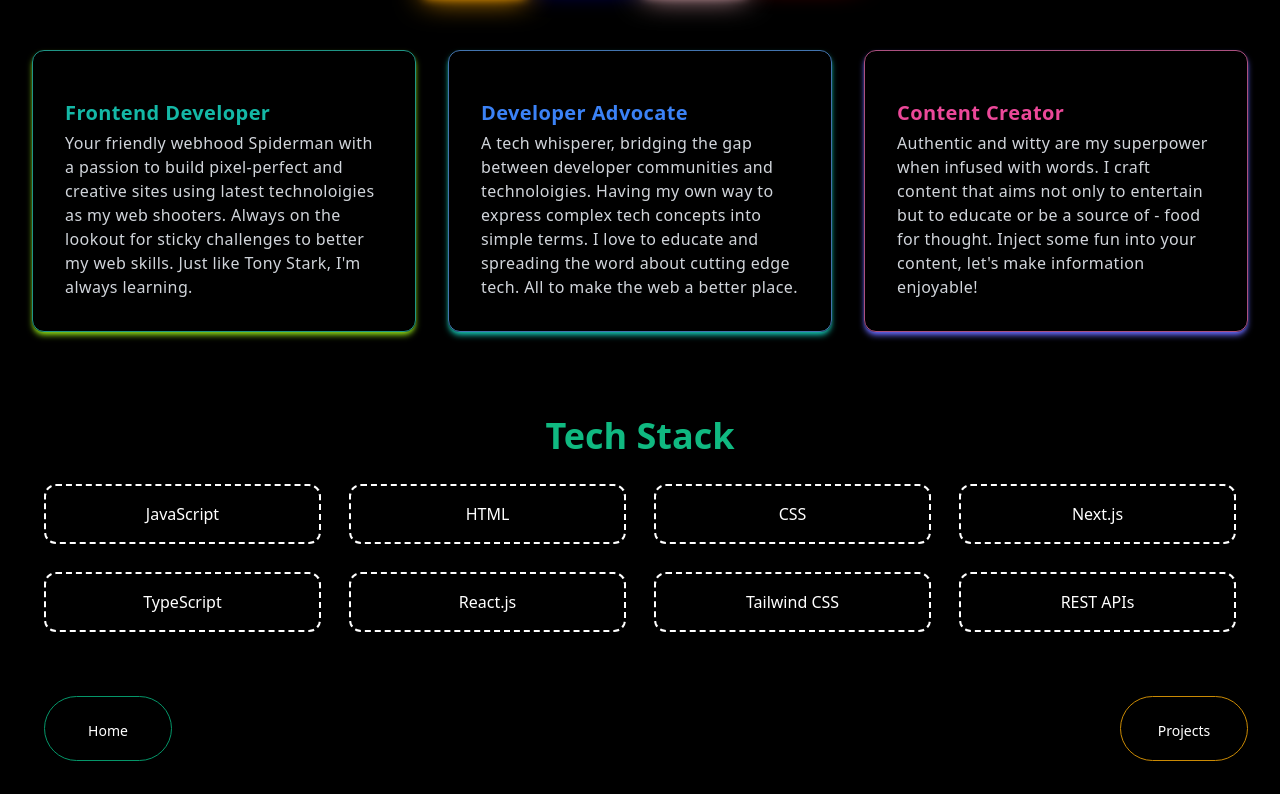
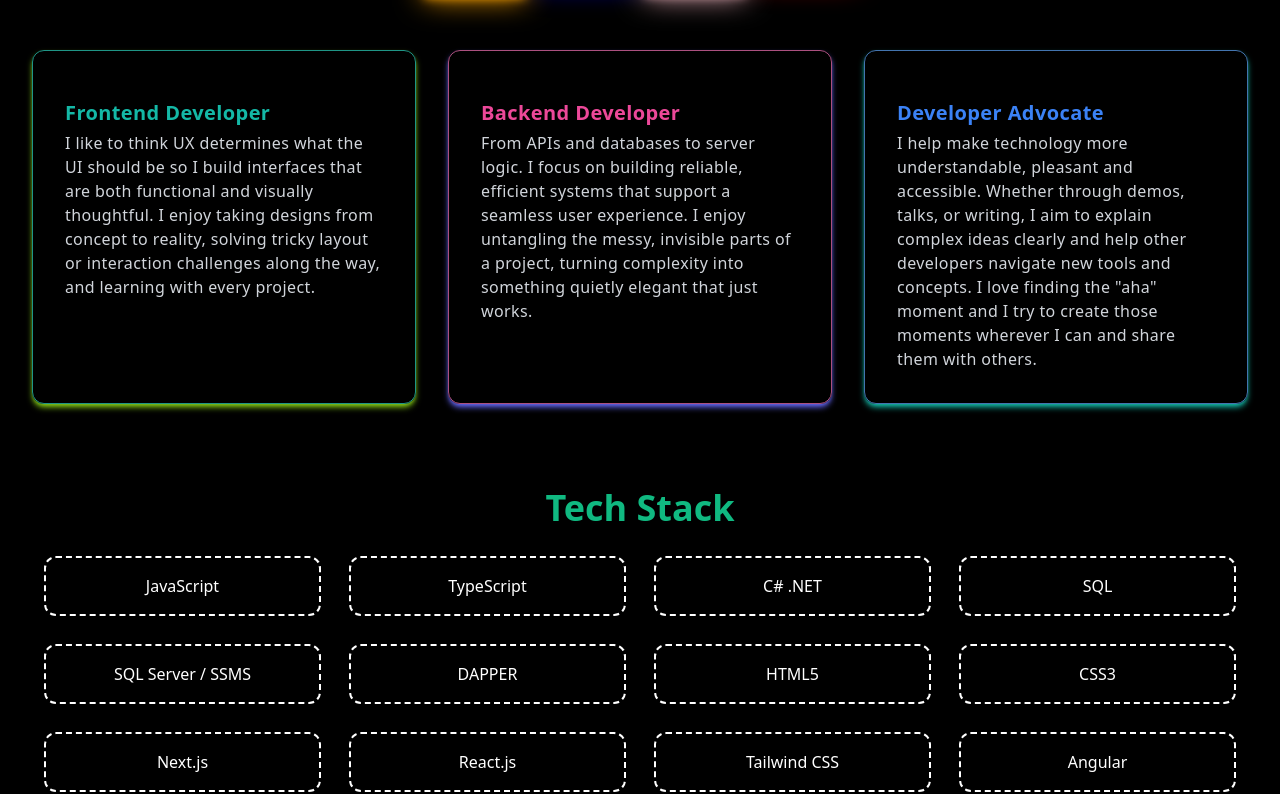
Before and after one commit to TreciaKS/treciaks-dev, a Next.js app in the folder frontend/: page /skills in a window 1280 px wide. Shown: the part 206-1000 px from the top of the page. Built offline with nearby package versions, Linux system fonts and the light colour scheme; a web font is replaced by a local one.

Commit message:
refactor: skills

```diff
--- a/frontend/pages/skills/index.js
+++ b/frontend/pages/skills/index.js
@@ -1,4 +1,5 @@
 import React from 'react'
+// @ts-ignore
 import styles from './Skills.module.css'
 import Link from 'next/link'
 import Ghost from '../../components/Ghost/Ghost'
@@ -11,78 +12,153 @@ const Skills = () => {
           <Ghost />
         </div>
 
+        <div className="grid grid-cols-1 gap-8 mt-8 tracking-wide md:grid-cols-2 lg:grid-cols-3">
+          <div className="block p-8 transition border shadow-md rounded-xl border-teal-400/70 shadow-lime-500/100">
+            <h2 className="mt-4 text-xl font-bold text-teal-500">
+              Frontend Developer
+            </h2>
 
-              <div className="grid grid-cols-1 gap-8 mt-8 md:grid-cols-2 lg:grid-cols-3 tracking-wide">
-                  <div className="block p-8 transition border shadow-md rounded-xl border-teal-400/70 shadow-lime-500/100">
-                    <h2 className="mt-4 text-xl font-bold text-teal-500">Frontend Developer</h2>
+            <p className="mt-1 text-gray-300 text-md">
+              I like to think UX determines what the UI should be so I build
+              interfaces that are both functional and visually thoughtful. I
+              enjoy taking designs from concept to reality, solving tricky
+              layout or interaction challenges along the way, and learning with
+              every project.
+            </p>
+          </div>
+          <div className="block p-8 transition border shadow-md rounded-xl border-pink-400/70 shadow-indigo-500/100">
+            <h2 className="mt-4 text-xl font-bold text-pink-500">
+              Backend Developer
+            </h2>
 
-                    <p className="mt-1 text-md text-gray-300">
-                      Your friendly webhood Spiderman with a passion to build pixel-perfect and creative sites using latest technoloigies as my web shooters.
-                      Always on the lookout for sticky challenges to better my web skills. Just like Tony Stark, I'm always learning.
+            <p className="mt-1 text-gray-300 text-md">
+              From APIs and databases to server logic. I focus on building
+              reliable, efficient systems that support a seamless user
+              experience. I enjoy untangling the messy, invisible parts of a
+              project, turning complexity into something quietly elegant that
+              just works.
             </p>
           </div>
           <div className="block p-8 transition border shadow-md rounded-xl border-blue-400/70 shadow-teal-500/100">
-                    <h2 className="mt-4 text-xl font-bold text-blue-500">Developer Advocate</h2>
+            <h2 className="mt-4 text-xl font-bold text-blue-500">
+              Developer Advocate
+            </h2>
 
-                    <p className="mt-1 text-md text-gray-300">
-                      A tech whisperer, bridging the gap between developer communities and technoloigies. Having my own way to express complex tech concepts into simple terms. I love to educate and spreading the word about cutting edge tech. All to make the web a better place.
-                    </p>
-                  </div>
-                  <div className="block p-8 transition border shadow-md rounded-xl border-pink-400/70 shadow-indigo-500/100">
-                    <h2 className="mt-4 text-xl font-bold text-pink-500">Content Creator</h2>
-
-                    <p className="mt-1 text-md text-gray-300">
-                      Authentic and witty are my superpower when infused with words. I craft content that aims not only to entertain but to educate or be a source of - food for thought. Inject some fun into your content, let's make information enjoyable!
+            <p className="mt-1 text-gray-300 text-md">
+              I help make technology more understandable, pleasant and
+              accessible. Whether through demos, talks, or writing, I aim to
+              explain complex ideas clearly and help other developers navigate
+              new tools and concepts. I love finding the &quot;aha&quot; moment
+              and I try to create those moments wherever I can and share them
+              with others.
             </p>
           </div>
         </div>
         {/* end skills */}
 
         <div className="relative px-3 py-1 mx-auto mt-20 max-w-7xl">
-                  <h1 className="text-3xl font-bold leading-tight text-center mb-7 text-emerald-500 md:text-4xl">Tech Stack</h1>
+          <h1 className="text-3xl font-bold leading-tight text-center mb-7 text-emerald-500 md:text-4xl">
+            Tech Stack
+          </h1>
           <div className="grid grid-cols-2 mb-16 text-center gap-7 lg:grid-cols-4 md:grid-cols-4">
             <div className="flex items-center justify-center p-4 border-2 border-white border-dashed shadow-md rounded-xl">
-                            <p className="-mx-2 text-md font-medium text-center text-white">JavaScript</p>
+              <p className="-mx-2 font-medium text-center text-white text-md">
+                JavaScript
+              </p>
             </div>
             <div className="p-4 border-2 border-white border-dashed shadow-md rounded-xl">
-                            <p className="-mx-2 text-md font-medium text-center text-white">HTML</p>
+              <p className="-mx-2 font-medium text-center text-white text-md">
+                TypeScript
+              </p>
             </div>
             <div className="p-4 border-2 border-white border-dashed shadow-md rounded-xl">
-                            <p className="-mx-2 text-md font-medium text-center text-white">CSS</p>
+              <p className="-mx-2 font-medium text-center text-white text-md">
+                C# .NET
+              </p>
             </div>
             <div className="p-4 border-2 border-white border-dashed shadow-md rounded-xl">
-                            <p className="-mx-2 text-md font-medium text-center text-white">Next.js</p>
+              <p className="-mx-2 font-medium text-center text-white text-md">
+                SQL
+              </p>
             </div>
             <div className="p-4 border-2 border-white border-dashed shadow-md rounded-xl">
-                            <p className="-mx-2 text-md font-medium text-center text-white">TypeScript</p>
+              <p className="-mx-2 font-medium text-center text-white text-md">
+                SQL Server / SSMS
+              </p>
             </div>
             <div className="p-4 border-2 border-white border-dashed shadow-md rounded-xl">
-                            <p className="-mx-2 text-md font-medium text-center text-white">React.js</p>
+              <p className="-mx-2 font-medium text-center text-white text-md">
+                DAPPER
+              </p>
             </div>
             <div className="p-4 border-2 border-white border-dashed shadow-md rounded-xl">
-                            <p className="-mx-2 text-md font-medium text-center text-white">Tailwind CSS</p>
+              <p className="-mx-2 font-medium text-center text-white text-md">
+                HTML5
+              </p>
             </div>
             <div className="p-4 border-2 border-white border-dashed shadow-md rounded-xl">
-                            <p className="-mx-2 text-md font-medium text-center text-white">REST APIs</p>
+              <p className="-mx-2 font-medium text-center text-white text-md">
+                CSS3
+              </p>
+            </div>
+            <div className="p-4 border-2 border-white border-dashed shadow-md rounded-xl">
+              <p className="-mx-2 font-medium text-center text-white text-md">
+                Next.js
+              </p>
+            </div>
+            <div className="p-4 border-2 border-white border-dashed shadow-md rounded-xl">
+              <p className="-mx-2 font-medium text-center text-white text-md">
+                React.js
+              </p>
+            </div>
+            <div className="p-4 border-2 border-white border-dashed shadow-md rounded-xl">
+              <p className="-mx-2 font-medium text-center text-white text-md">
+                Tailwind CSS
+              </p>
+            </div>
+            <div className="p-4 border-2 border-white border-dashed shadow-md rounded-xl">
+              <p className="-mx-2 font-medium text-center text-white text-md">
+                Angular
+              </p>
+            </div>
+            <div className="p-4 border-2 border-white border-dashed shadow-md rounded-xl">
+              <p className="-mx-2 font-medium text-center text-white text-md">
+                Git
+              </p>
+            </div>
+            <div className="p-4 border-2 border-white border-dashed shadow-md rounded-xl">
+              <p className="-mx-2 font-medium text-center text-white text-md">
+                REST APIs
+              </p>
+            </div>
+            <div className="p-4 border-2 border-white border-dashed shadow-md rounded-xl">
+              <p className="-mx-2 font-medium text-center text-white text-md">
+                EF Core
+              </p>
+            </div>
+            <div className="p-4 border-2 border-white border-dashed shadow-md rounded-xl">
+              <p className="-mx-2 font-medium text-center text-white text-md">
+                Docker
+              </p>
             </div>
           </div>
 
           <div className="grid grid-cols-2 gap-16 mb-1 text-center lg:grid-cols-2">
-                        <button
-                          className="w-32 px-4 py-4 text-white transition border rounded-full border-emerald-600 hover:text-emerald-600 focus:outline-none focus:no-ring active:text-emerald-500"
-                        >
-                          <Link href='/Main'><span className="text-sm font-medium">Home</span></Link>
+            <button className="w-32 px-4 py-4 text-white transition border rounded-full border-emerald-600 hover:text-emerald-600 focus:outline-none focus:no-ring active:text-emerald-500">
+              <Link href="/Main">
+                <span className="text-sm font-medium">Home</span>
+              </Link>
             </button>
-                        <button
-                          className="absolute right-0 w-32 py-4 text-white transition border border-yellow-600 rounded-full hover:text-yellow-600 focus:outline-none focus:no-ring active:text-yellow-500"
-                        >
-                          <Link href='/projects'><span className="text-sm font-medium">Projects</span></Link>
+            <button className="absolute right-0 w-32 py-4 text-white transition border border-yellow-600 rounded-full hover:text-yellow-600 focus:outline-none focus:no-ring active:text-yellow-500">
+              <Link href="/projects">
+                <span className="text-sm font-medium">Projects</span>
+              </Link>
             </button>
           </div>
         </div>
       </div>
     </section>
-  )
+  );
 }
 
 export default Skills
```
Lines whose indentation alone changed are shown as unchanged.
